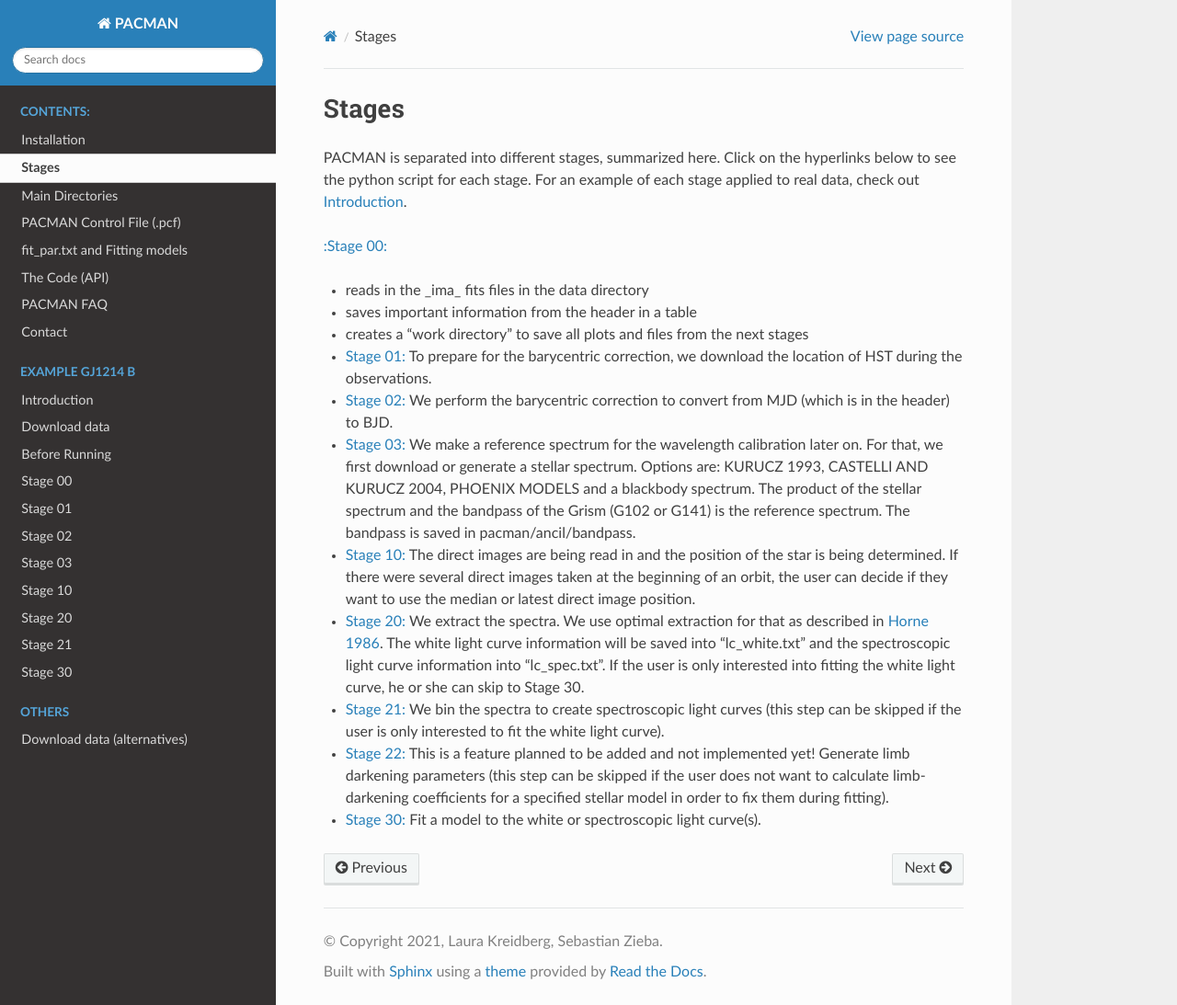
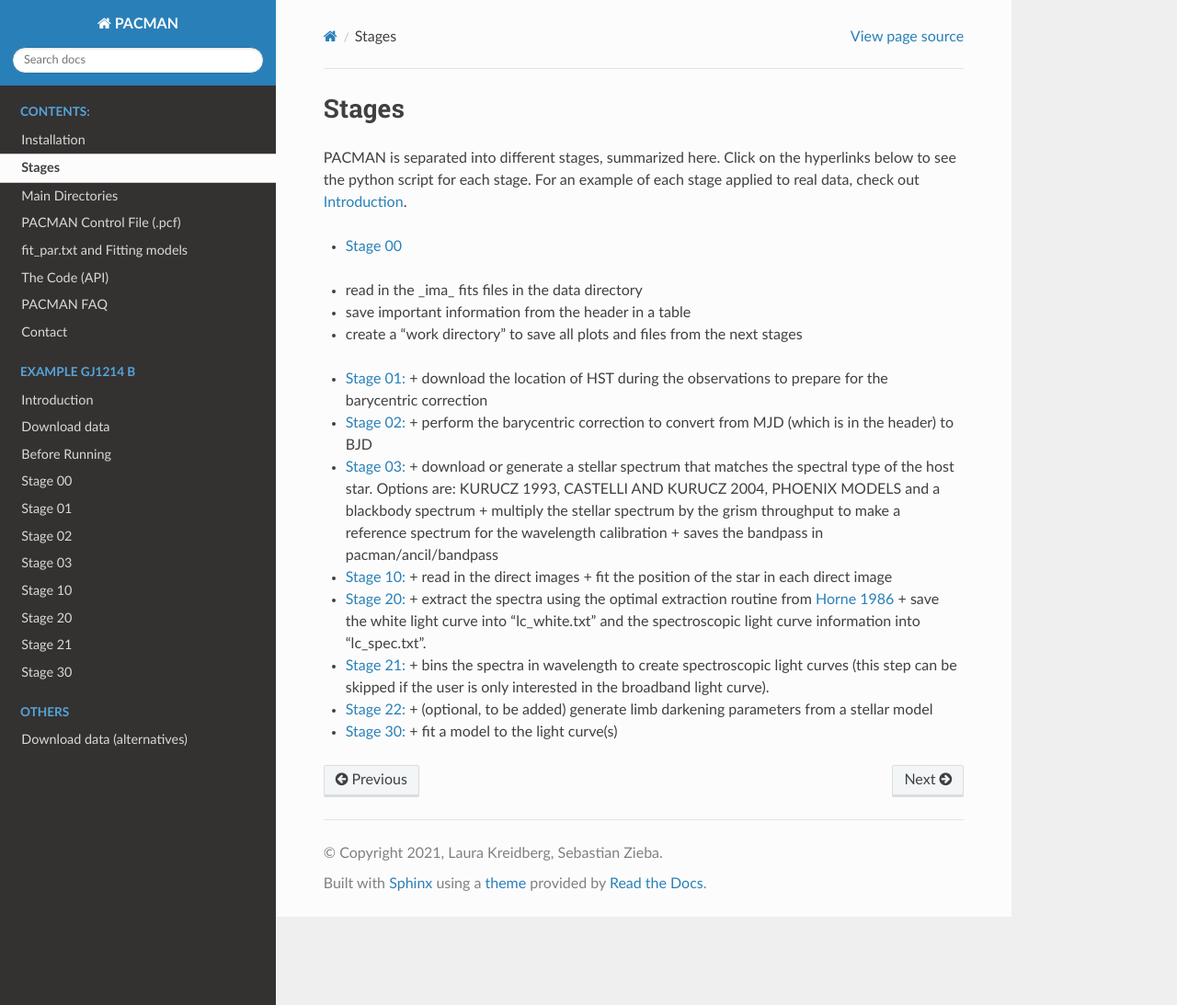
Before and after one commit to sebastian-zieba/PACMAN, a Sphinx documentation site: the page built from docs/source/stages.rst, in a window 1280 px wide and 1093 px high. Shown: the whole window at 92% size. Built offline with Sphinx 7.4.7 and the Read the Docs theme 2.0.0, drawn with Linux system fonts in a browser that asks for light colours.

Commit message:
condense, change to active voice

```diff
--- a/docs/source/stages.rst
+++ b/docs/source/stages.rst
@@ -6,53 +6,43 @@
 PACMAN is separated into different stages, summarized here.  Click on the hyperlinks below to see the python script for each stage. For an example of each stage applied to real data, check out :ref:`example_introduction`.
 
 
-`:Stage 00: <https://pacmandocs.readthedocs.io/en/latest/_modules/pacman/reduction/s00_table.html>`_
+- `Stage 00 <https://pacmandocs.readthedocs.io/en/latest/_modules/pacman/reduction/s00_table.html>`_
 
-- reads in  the _ima_ fits files in the data directory
--  saves important information from the header in a table
--  creates a "work directory" to save all plots and files from the next stages
++ read in  the _ima_ fits files in the data directory
++ save important information from the header in a table
++ create a "work directory" to save all plots and files from the next stages
 
 
 - `Stage 01: <https://pacmandocs.readthedocs.io/en/latest/_modules/pacman/reduction/s01_horizons.html>`_
-  To prepare for the barycentric correction,
-  we download the location of HST during the observations.
+  + download the location of HST during the observations to prepare for the barycentric correction
 
 
 - `Stage 02: <https://pacmandocs.readthedocs.io/en/latest/_modules/pacman/reduction/s02_barycorr.html>`_
-  We perform the barycentric correction to convert from MJD (which is in the header) to BJD.
+  + perform the barycentric correction to convert from MJD (which is in the header) to BJD
 
 
 - `Stage 03: <https://pacmandocs.readthedocs.io/en/latest/_modules/pacman/reduction/s03_refspectra.html>`_
-  We make a reference spectrum for the wavelength calibration later on.
-  For that, we first download or generate a stellar spectrum.
-  Options are: KURUCZ 1993, CASTELLI AND KURUCZ 2004, PHOENIX MODELS and a blackbody spectrum.
-  The product of the stellar spectrum and the bandpass of the Grism (G102 or G141)
-  is the reference spectrum. The bandpass is saved in pacman/ancil/bandpass.
+  + download or generate a stellar spectrum that matches the spectral type of the host star.  Options are: KURUCZ 1993, CASTELLI AND KURUCZ 2004, PHOENIX MODELS and a blackbody spectrum
+  + multiply the stellar spectrum by the grism throughput to make a reference spectrum for the wavelength calibration
+  + saves the bandpass in pacman/ancil/bandpass
 
 
 - `Stage 10: <https://pacmandocs.readthedocs.io/en/latest/_modules/pacman/reduction/s10_direct_images.html>`_
-  The direct images are being read in
-  and the position of the star is being determined.
-  If there were several direct images taken at the beginning of an orbit,
-  the user can decide if they want to use the median or latest direct image position.
+  + read in the direct images
+  + fit the position of the star in each direct image
 
 
 - `Stage 20: <https://pacmandocs.readthedocs.io/en/latest/_modules/pacman/reduction/s20_extract.html>`_
-  We extract the spectra.
-  We use optimal extraction for that as described in `Horne 1986 <https://ui.adsabs.harvard.edu/abs/1986PASP...98..609H>`_.
-  The white light curve information will be saved into "lc_white.txt" and the spectroscopic light curve information into "lc_spec.txt".
-  If the user is only interested into fitting the white light curve, he or she can skip to Stage 30.
+  + extract the spectra using the optimal extraction routine from `Horne 1986 <https://ui.adsabs.harvard.edu/abs/1986PASP...98..609H>`_
+  + save the white light curve into "lc_white.txt" and the spectroscopic light curve information into "lc_spec.txt".
 
 
 - `Stage 21: <https://pacmandocs.readthedocs.io/en/latest/_modules/pacman/reduction/s21_bin_spectroscopic_lc.html>`_
-  We bin the spectra to create spectroscopic light curves (this step can be skipped if the user is only interested to fit the white light curve).
+  + bins the spectra in wavelength to create spectroscopic light curves (this step can be skipped if the user is only interested in the broadband light curve).
 
 
 - `Stage 22: <https://pacmandocs.readthedocs.io/en/latest/_modules/pacman/reduction/s22_ld_inputmaker.html>`_
-  This is a feature planned to be added and not implemented yet!
-  Generate limb darkening parameters
-  (this step can be skipped if the user does not want to calculate limb-darkening coefficients for a specified stellar model in order to fix them during fitting).
-
+  + (optional, to be added) generate limb darkening parameters from a stellar model
 
 - `Stage 30: <https://pacmandocs.readthedocs.io/en/latest/_modules/pacman/reduction/s30_run.html>`_
-  Fit a model to the white or spectroscopic light curve(s).
+  + fit a model to the light curve(s)
```
